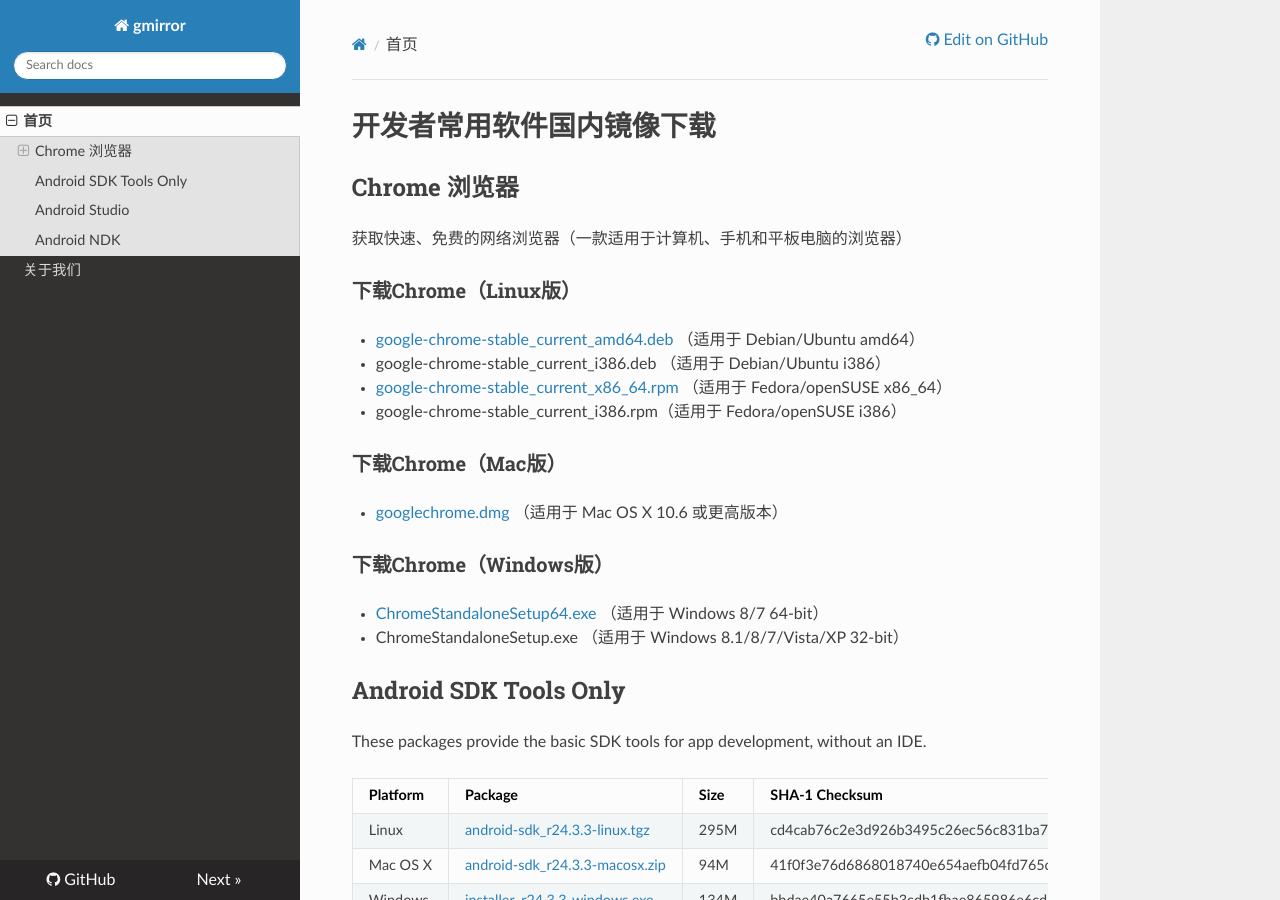
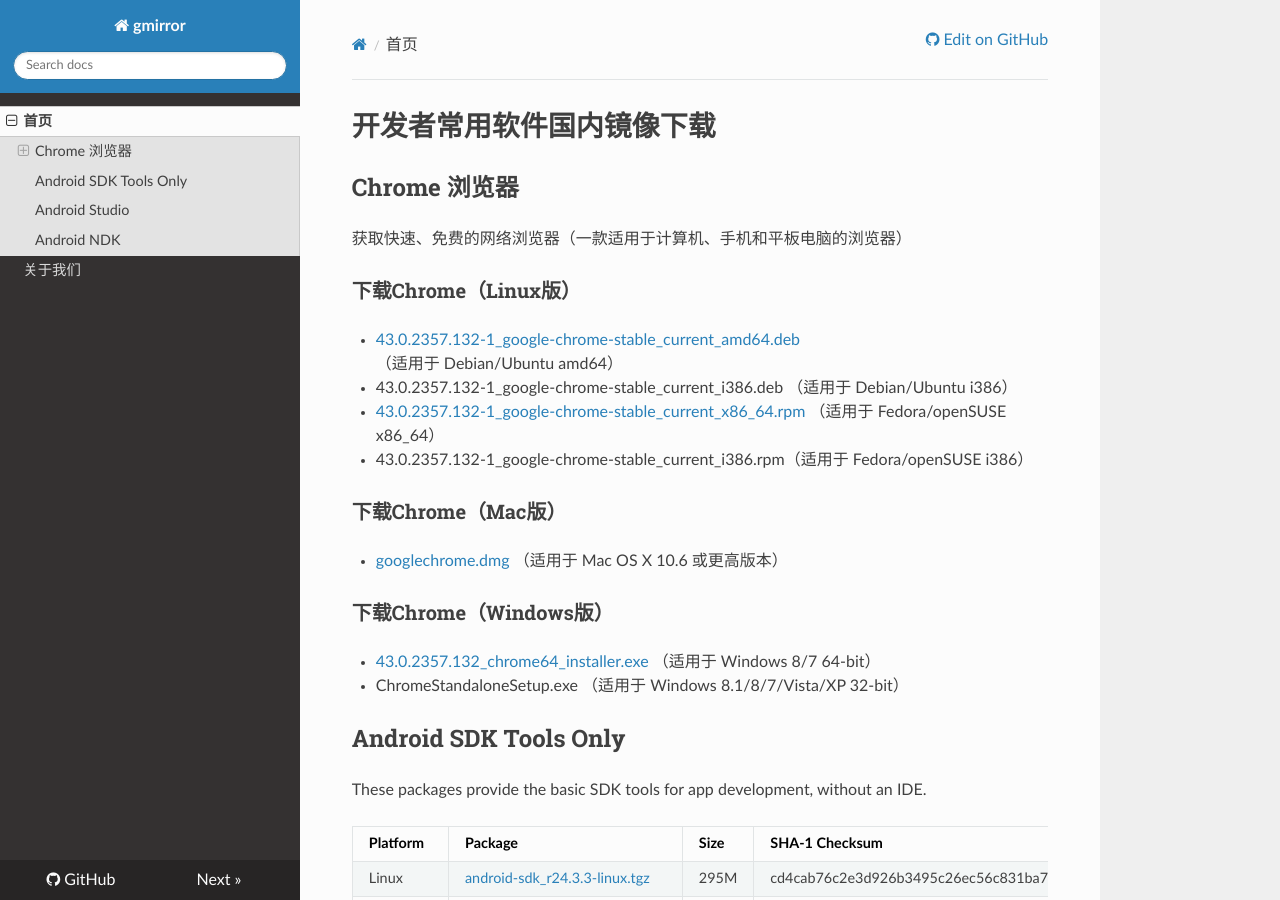
Before and after one commit to sinkcup/gmirror-portal, an MkDocs documentation site: the page built from docs/index.md, in a window 1280 px wide and 900 px high. Built offline with MkDocs 1.6.1, drawn with Linux system fonts in a browser that asks for light colours; nearby versions of some CDN libraries; comment, search, counter and statistics services are not loaded; old or Windows-style settings are respelled for this version of MkDocs.

Commit message:
add version to filename

```diff
--- a/docs/index.md
+++ b/docs/index.md
@@ -6,10 +6,10 @@
 
 ### 下载Chrome（Linux版）
 
- * [google-chrome-stable\_current\_amd64.deb](http://dl.gmirror.org/linux/direct/google-chrome-stable\_current\_amd64.deb) （适用于 Debian/Ubuntu amd64）
- * google-chrome-stable\_current\_i386.deb （适用于 Debian/Ubuntu i386）
- * [google-chrome-stable\_current\_x86\_64.rpm](http://dl.gmirror.org/linux/direct/google-chrome-stable\_current\_x86\_64.rpm) （适用于 Fedora/openSUSE x86\_64）
- * google-chrome-stable\_current\_i386.rpm（适用于 Fedora/openSUSE i386）
+ * [43.0.2357.132-1\_google-chrome-stable\_current\_amd64.deb](http://dl.gmirror.org/linux/direct/43.0.2357.132-1\_google-chrome-stable\_current\_amd64.deb) （适用于 Debian/Ubuntu amd64）
+ * 43.0.2357.132-1\_google-chrome-stable\_current\_i386.deb （适用于 Debian/Ubuntu i386）
+ * [43.0.2357.132-1\_google-chrome-stable\_current\_x86\_64.rpm](http://dl.gmirror.org/linux/direct/43.0.2357.132-1\_google-chrome-stable\_current\_x86\_64.rpm) （适用于 Fedora/openSUSE x86\_64）
+ * 43.0.2357.132-1\_google-chrome-stable\_current\_i386.rpm（适用于 Fedora/openSUSE i386）
 
 ### 下载Chrome（Mac版）
 
@@ -17,7 +17,7 @@
 
 ### 下载Chrome（Windows版）
 
- * [ChromeStandaloneSetup64.exe](http://dl.gmirror.org/windows/direct/ChromeStandaloneSetup64.exe) （适用于 Windows 8/7 64-bit）
+ * [43.0.2357.132\_chrome64\_installer.exe](http://dl.gmirror.org/chrome/win/6AD397CD1E451F0B/43.0.2357.132\_chrome64\_installer.exe) （适用于 Windows 8/7 64-bit）
  * ChromeStandaloneSetup.exe （适用于 Windows 8.1/8/7/Vista/XP 32-bit）
 
 ## Android SDK Tools Only
```
